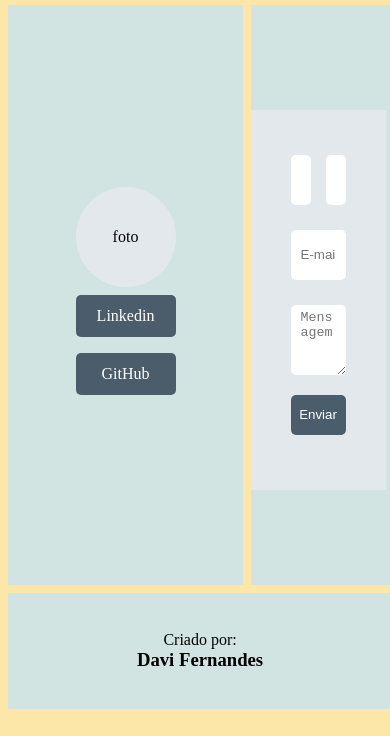
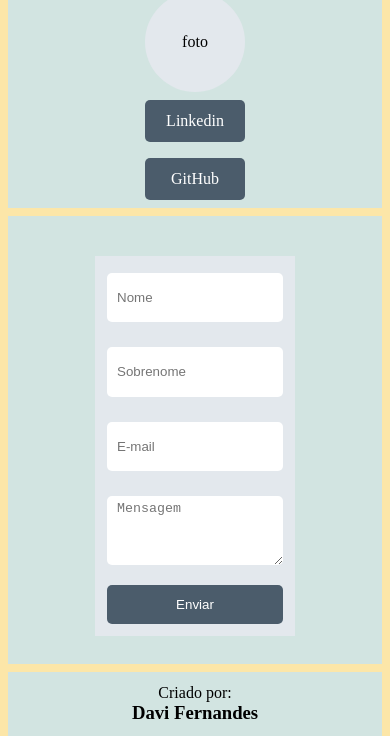
Before and after one commit to davi93fernandes/exercicioGridFlexJS, a plain HTML site: page contato.html in a window 390 px wide. Shown: the part 127-863 px from the top of the page. Drawn offline with Linux system fonts and the light colour scheme.

Commit message:
Adiciona configuração media query

```diff
--- a/contato.css
+++ b/contato.css
@@ -3,7 +3,7 @@
 }
 
 body {
-
+    width: 100%;
     background: #FCE6A8;
     margin: 0;
     height: 100vh;
@@ -19,7 +19,7 @@ body {
 }
 
 header {
-
+    width: 100%;
     grid-area: cabecalhoPrincipal;
     display: flex;
 }
@@ -31,7 +31,7 @@ h1 {
 }
 
 .cabecalhoSecundario {
-
+    width: 100%;
     grid-area: cabecalhoSecundario;
     display: flex;
     text-align: center;
@@ -55,7 +55,7 @@ a {
 
 main {
 
-
+    width: 100%;
     grid-area: principal;
     display: flex;
     flex-direction: column;
@@ -67,6 +67,7 @@ main {
 }
 
 aside {
+    width: 100%;
     background: #d2e4e1;
     grid-area: aolado;
     display: flex;
@@ -115,7 +116,7 @@ footer {
     gap: 15px;
     height: 380px;
     background-color: #e3e8ed;
-
+    min-width: 200px;
 }
 
 
@@ -126,11 +127,13 @@ h3 {
 .input1 {
     grid-area: nome;
     height: 50px;
+    width: 100%;
 }
 
 .input2 {
     grid-area: sobrenome;
     height: 50px;
+    width: 100%;
 }
 
 .input3 {
@@ -146,6 +149,7 @@ h3 {
     border: none;
     border-radius: 5px;
     padding: 5px 10px;
+    width: 100%;
 }
 
 .botao_enviar {
@@ -179,3 +183,52 @@ h3 {
     cursor: pointer;
     width: 100%
 }
+
+@media only screen and (max-width: 640px) {
+    body {
+        display: flex;
+        flex-direction: column;
+        display: grid;
+        grid-template-columns: 1fr 1fr;
+        grid-template-rows: 1fr 1fr 1fr 1fr 1fr;
+        grid-template-areas:
+            "cabecalhoPrincipal cabecalhoPrincipal "
+            "cabecalhoSecundario cabecalhoSecundario"
+            "aolado aolado"
+            "principal principal"
+            "rodape rodape"
+        ;
+
+    }
+}
+
+@media only screen and (max-width: 640px) {
+
+    header {
+
+        display: flex;
+        flex-direction: column;
+
+    }
+
+}
+
+@media only screen and (max-width: 640px) {
+
+    .div_formulario {
+
+        grid-template-rows: 1fr 1fr 1fr 1fr 1fr;
+        grid-template-areas:
+            "nome"
+            "sobrenome"
+            "email"
+            "mensagem"
+            "enviar"
+            "msgSucesso"
+        ;
+        display: flex;
+        flex-direction: column;
+        padding: 12px;
+    }
+
+}
--- a/style.css
+++ b/style.css
@@ -73,19 +73,21 @@ main {
     align-items: center;
     gap: 10px;
     background: #d2e4e1;
-    padding: 20px 30% 30px 25%;
+    padding: 20px 25% 28px 25%;
 }
 
 .card {
     display: flex;
     flex-direction: row;
     flex-grow: 1;
-    width: 90%;
+    width: 100%;
     height: 100%;
     justify-content: center;
     align-items: center;
     background: #ced8e0;
     gap: 10px;
+    padding: 10px;
+    box-sizing: content-box;
 }
 
 .card>* {
@@ -112,7 +114,7 @@ footer {
 
 
 .container_input {
-    width: 50%;
+    width: 100%;
     padding: 10px;
     display: flex;
     justify-content: center;
@@ -122,7 +124,7 @@ footer {
 }
 
 .displayResultado {
-    width: 85%;
+    width: 90%;
     height: 90%;
     background-color: #788896;
     display: flex;
@@ -131,7 +133,7 @@ footer {
     padding: 12px;
     box-sizing: border-box;
     margin: 10px;
-flex-direction: column;
+    flex-direction: column;
 
 }
 
@@ -148,6 +150,7 @@ input {
     border-radius: 5px;
     padding: 0px 10px;
     box-sizing: border-box;
+    min-width: 150px;
 }
 
 .botao {
@@ -161,6 +164,7 @@ input {
     margin: 8px;
     padding: 08px;
     text-align: center;
+    min-width: 150px;
 
 }
 
@@ -183,6 +187,7 @@ nav {
 
 .resultado_soma {
     font-size: 50px;
+
 }
 
 .nomePoke {
@@ -199,4 +204,32 @@ nav {
     flex-grow: 1;
     font-size: 10px;
     align-self: flex-end;
+    min-width: 150px;
 }
+
+@media only screen and (max-width: 640px) {
+    body {
+
+        display: grid;
+        grid-template-columns: 1fr;
+        grid-template-rows: 1fr 1fr 1fr 1fr;
+        grid-template-areas:
+            "cabecalhoPrincipal"
+            "cabecalhoSecundario "
+            "principal "
+            "rodape "
+        ;
+        display: flex;
+        flex-direction: column;
+    }
+}
+
+@media only screen and (max-width: 640px) {
+
+    main,
+    .card {
+        display: flex;
+        flex-direction: column;
+        min-width: 300px;
+    }
+}
```
